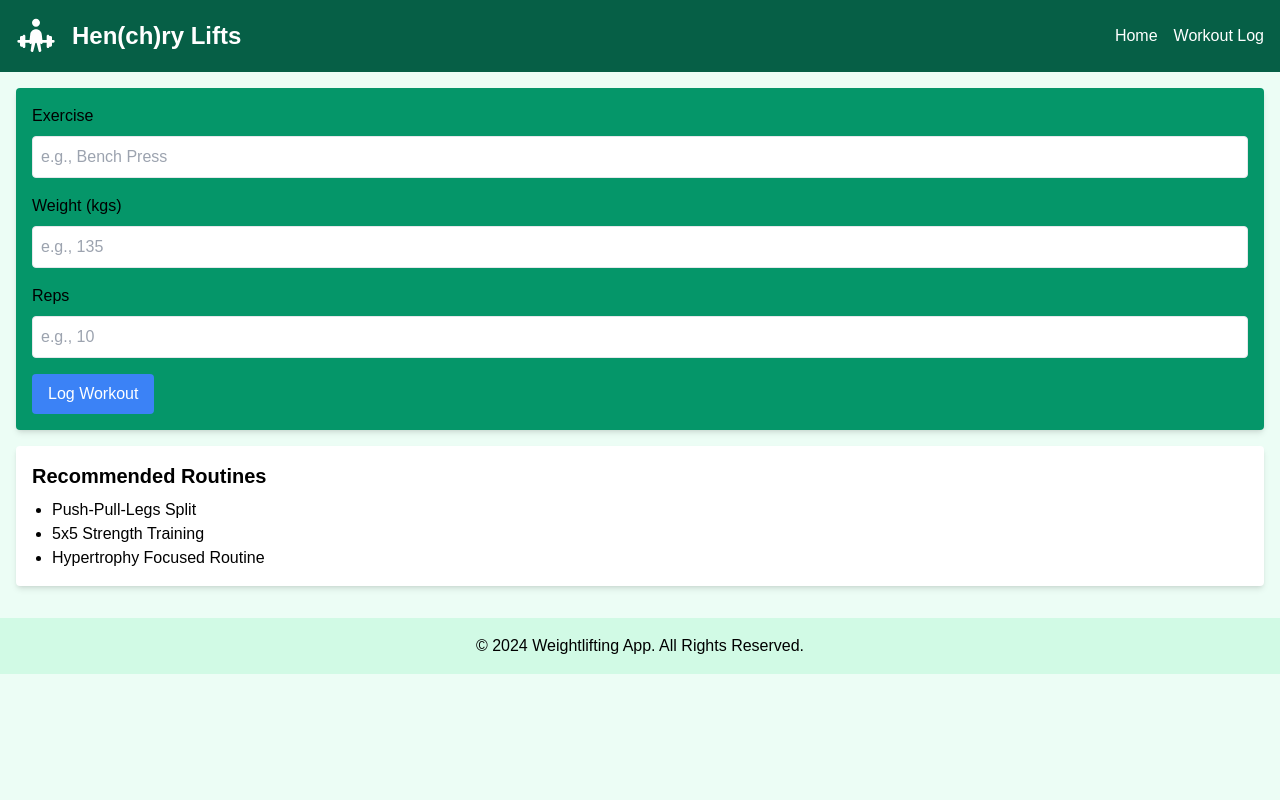
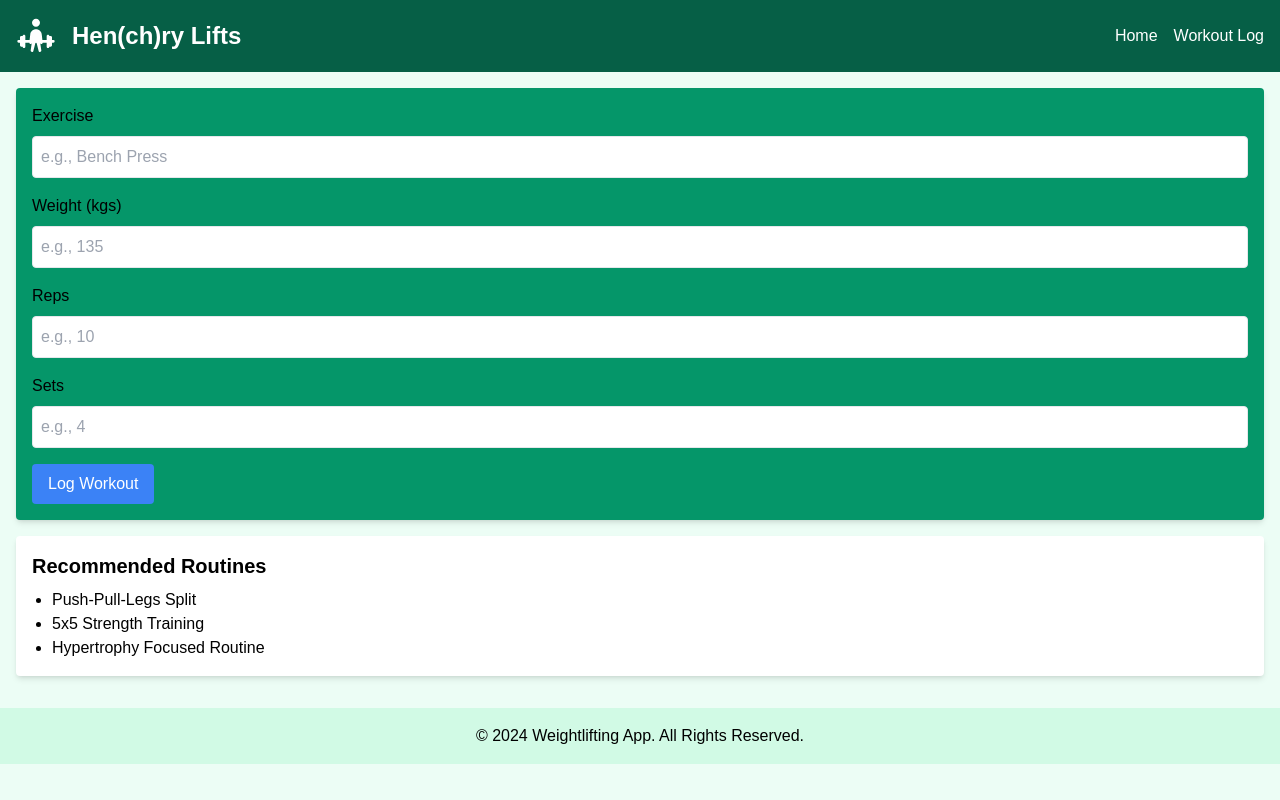
Before and after one commit to HenryAmm/weightlifting-app, a React (Create React App) app: page / in a window 1280 px wide. Built offline with nearby package versions, Linux system fonts and the light colour scheme; no server answers.

Commit message:
Now accepts sets

```diff
--- a/src/components/WorkoutForm.js
+++ b/src/components/WorkoutForm.js
@@ -4,13 +4,15 @@
   const [exercise, setExercise] = useState('');
   const [weight, setWeight] = useState('');
   const [reps, setReps] = useState('');
+  const [sets, setSets] = useState('');
 
   const handleSubmit = (e) => {
     e.preventDefault();
-    onSubmit({ exercise, weight, reps });
+    onSubmit({ exercise, weight, reps, sets });
     setExercise('');
     setWeight('');
     setReps('');
+    setSets('');
   };
 
   return (
@@ -48,6 +50,17 @@
           required
         />
       </div>
+      <div className="mb-4">
+        <label className="block mb-2">Sets</label>
+        <input
+          type="number"
+          value={sets}
+          onChange={(e) => setSets(e.target.value)}
+          className="border rounded p-2 w-full"
+          placeholder="e.g., 4"
+          required
+        />
+      </div>
       <button className="bg-blue-500 hover:bg-blue-700 text-white py-2 px-4 rounded">
         Log Workout
       </button>
--- a/src/components/WorkoutLog.js
+++ b/src/components/WorkoutLog.js
@@ -8,7 +8,7 @@
           ) : (
             workouts.map((workout, index) => (
               <li key={index} className="mb-2">
-                {workout.exercise} - {workout.weight} kgs x {workout.reps} reps
+                {workout.exercise} - {workout.weight} kgs x {workout.reps} reps for {workout.sets} sets
               </li>
             ))
           )}
```
Also changed, not shown: 2 other files (tests, documents, lock files or other folders).
